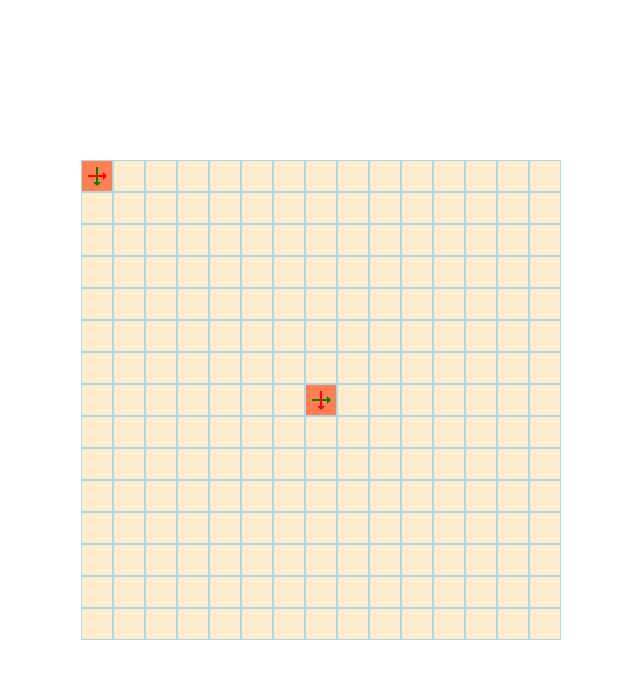
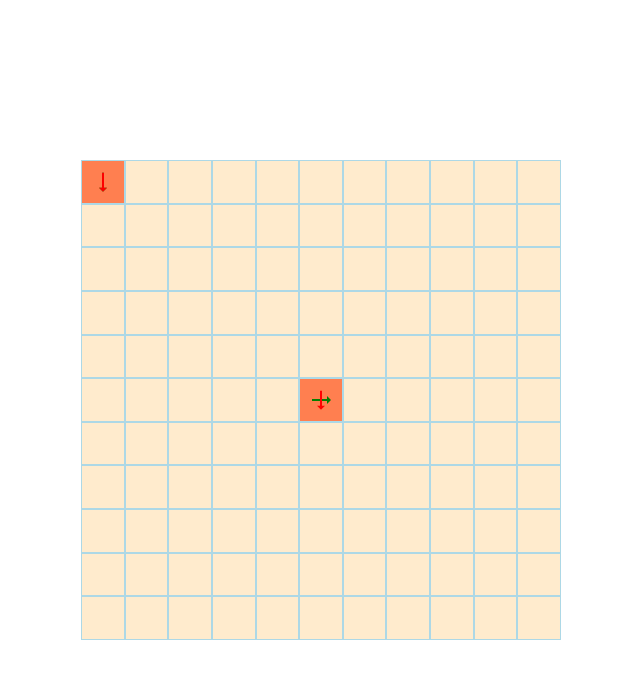
Before and after one commit to domstrueboy/thegame, a plain HTML site: page index.html in a window 1280 px wide. Both pictures are taken after a click on the element 416 px from the left and 176 px from the top of the page. Shown: the whole page, without its empty margins (319-959 px from the left). Drawn offline with Linux system fonts and the light colour scheme.

Commit message:
Лень писать. С этого и наччинается деградация

```diff
--- a/css/main.css
+++ b/css/main.css
@@ -50,7 +50,7 @@ body {
     transform-origin: left;
     /*display: none;*/
 }
-.cell__arrowred, .cell__arrowgreen, .cell__bangone, .cell__bangtwo, .cell__bangthree {
+.cell__arrowred, .cell__arrowgreen, .cell__bangone, .cell__bangtwo, .cell__bangthree, .cell__flag, .cell__treasure {
     display: flex;
     justify-content: center;
     align-items: center;
@@ -78,9 +78,9 @@ body {
     color: orange;
     font-size: 1.5rem;
 }
-.cell__arrowgreen i {
-    color: green;
-}
-.cell__flag {
+.cell__flag i {
     color: red;
 }
+.cell__treasure i {
+    color: gold;
+}
--- a/js/main.js
+++ b/js/main.js
@@ -1,11 +1,13 @@
+'use strict';
 (function (){
 // DOM-nodes:
 const field = document.querySelector('.field');
 
 // Initial values:
-let numberOfRows    = 15,
-    numberOfColumns = 15;
-let bombs = 20;
+let numberOfRows    = 11,
+    numberOfColumns = 11;
+let bombs = 10;
+let treasures = 0;
 
 let centerRow = Math.floor(numberOfRows/2),
     centerColumn = Math.floor(numberOfColumns/2);
@@ -61,7 +63,7 @@ for (let i = 0; i < numberOfRows; i++) {
 // Размещение стрелки на центральном поле
 let initialCell = document.querySelector(`.row${centerRow} > .column${centerColumn} > .cell__content`);
 initialCell.firstChild.classList.add('cell__cover_opened');
-putAnArrow(initialCell);
+putArrows(initialCell);
 
 function putABomb(node) {
     const layers = ['one', 'two', 'three'];
@@ -82,7 +84,7 @@ function step(e) {
     let cellAlreadyHasABomb = cellContent.children.length > 1; // потом переделать через поиск класса
 
     if ( !cellAlreadyHasABomb ) {
-        putAnArrow(cellContent);
+        putArrows(cellContent);
     }
     else {
         const cells = document.querySelectorAll('.cell__cover');
@@ -105,21 +107,24 @@ function toggleAFlag(e) {
     }
 }
 
-function putAnArrow(node) {
-    getDirections(node);
+function putATreasure(node) {
+    const treasure = document.createElement("div");
+    treasure.innerHTML = `<i class="material-icons">attach_money</i>`;
+    treasure.classList.add('cell__treasure');
+    node.appendChild(treasure);
+    treasures++;
 }
 
-function getDirections(node) {
+function putArrows(node) {
     // Создаем ссылки на клетки справа, сверху, слева, снизу от выбранной
     const rightWay = document.querySelector(`div[data-row="${ +node.dataset.row }"][data-col="${ +node.dataset.col + 1 }"]`);
     const topWay = document.querySelector(`div[data-row="${ +node.dataset.row - 1 }"][data-col="${ +node.dataset.col }"]`);
     const leftWay = document.querySelector(`div[data-row="${ +node.dataset.row }"][data-col="${ +node.dataset.col - 1 }"]`);
     const bottomWay = document.querySelector(`div[data-row="${ +node.dataset.row + 1 }"][data-col="${ +node.dataset.col }"]`);
+    const crossField = [rightWay, topWay, leftWay, bottomWay];
 
-    // Если пути по этой ссылке нет (граница поля или уже открыто), то присваиваем null этому направлению в map,
-    // затем в reduce создаём массив, содержащий коды возможных направлений, от 0 до 3
-    let allowedWays = [rightWay, topWay, leftWay, bottomWay]
-                      //.map( el => (el && el.firstChild.matches(`.cell__cover_opened`)) ? null : el)
+    if (crossField // Проверка на тупик (можно ли разместить сокровище)
+        .map( el => (el && el.firstChild.matches(`.cell__cover_opened`)) ? null : el)
         .reduce( (acc, currentValue, currentIndex) => {
             if (currentValue) {
                 acc.push(currentIndex);
@@ -127,68 +132,36 @@ function getDirections(node) {
             } else {
                 return acc;
             }
-                      }, []);
+        }, []).length > 0) {
+        getRandomInt(0, 4)
+    } else {
+        putATreasure(node);
+        return
+    }
 
-    const trueDirection = allowedWays.length > 0 ? allowedWays[getRandomInt(0, allowedWays.length)] : null; //Генерируем код случайного направления из возможных
-    if (trueDirection === null) { return } // Если нет свободного пути, то пока просто не размещаем стрелок
-
-    let destinationCell;
-    if (trueDirection === 0) {
-        destinationCell = rightWay;
-    } else if (trueDirection === 1) {
-        destinationCell = topWay;
-    } else if (trueDirection === 2) {
-        destinationCell = leftWay;
-    } else if (trueDirection === 3) {
-        destinationCell = bottomWay;
-    }
+    const trueDirection = getRandomInt(0, 4); // Берём случайное направление
+    const trueDestinationCell = crossField[trueDirection];
 
     const trueArrow = document.createElement("div");
     trueArrow.innerHTML = `<i class="material-icons">trending_flat</i>`;
 
-    if (destinationCell.dataset.bomb === 'yes') {
+    if (trueDestinationCell && trueDestinationCell.dataset.bomb === 'yes') {
         trueArrow.classList.add('cell__arrowred');
-        var alreadyPut = 'red';
     } else {
         trueArrow.classList.add('cell__arrowgreen');
-        var alreadyPut = 'green';
     }
 
     trueArrow.style.transform = `rotate(-${trueDirection*90}deg)`;
     node.appendChild(trueArrow);
 
     // Теперь ложная стрелка
-    const allowedDirections = [(trueDirection > 0) ? trueDirection - 1 : 3,
-                               (trueDirection < 3) ? trueDirection + 1 : 0];
-    allowedWays = [ [rightWay, topWay, leftWay, bottomWay][allowedDirections[0]],
-                    [rightWay, topWay, leftWay, bottomWay][allowedDirections[1]] ]
-                  //.map (el => (el && el.firstChild.matches(`.cell__cover_opened`)) ? null : el)
-                  .reduce ( (acc, currentValue, currentIndex) => {
-                    if (currentValue) {
-                        acc.push(allowedDirections[currentIndex]);
-                        return acc;
-                    } else {
-                        return acc;
-                    }
-                  }, []);
-
-    const falseDirection = allowedWays.length > 0 ? allowedWays[getRandomInt(0, allowedWays.length)] : null; //Генерируем код случайного направления из возможных
-    if (falseDirection === null) { return } // Если нет свободного пути, то не размещаем стрелку
-
-    if (falseDirection === 0) {
-        destinationCell = rightWay;
-    } else if (falseDirection === 1) {
-        destinationCell = topWay;
-    } else if (falseDirection === 2) {
-        destinationCell = leftWay;
-    } else if (falseDirection === 3) {
-        destinationCell = bottomWay;
-    }
+    const falseDirection = getRandomInt(0, 4); // Берём случайное направление
+    const falseDestinationCell = crossField[falseDirection];
 
     const falseArrow = document.createElement("div");
     falseArrow.innerHTML = `<i class="material-icons">trending_flat</i>`;
 
-    if (destinationCell.dataset.bomb === 'yes') {
+    if (falseDestinationCell && falseDestinationCell.dataset.bomb === 'yes') {
         falseArrow.classList.add('cell__arrowgreen');
     } else {
         falseArrow.classList.add('cell__arrowred');
```
Lines whose indentation alone changed are shown as unchanged.
